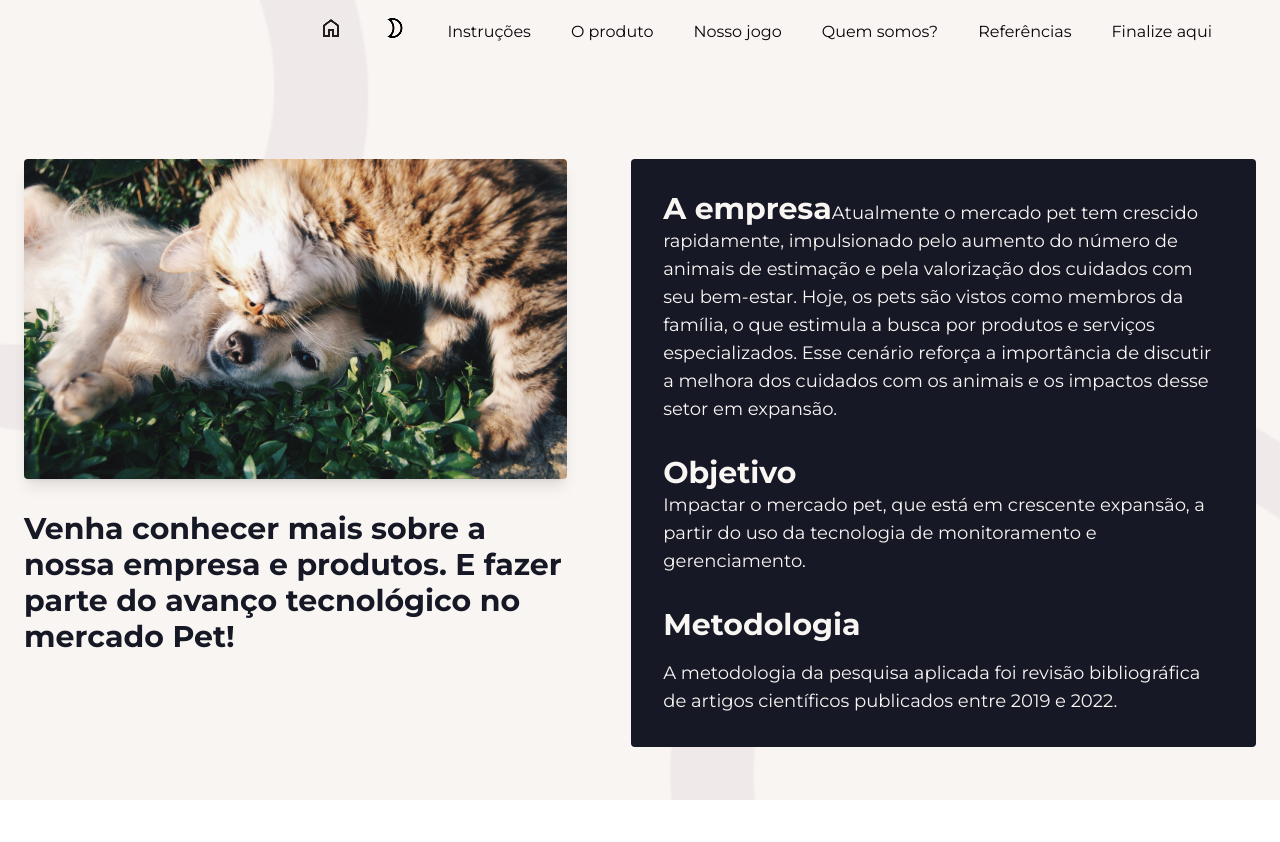
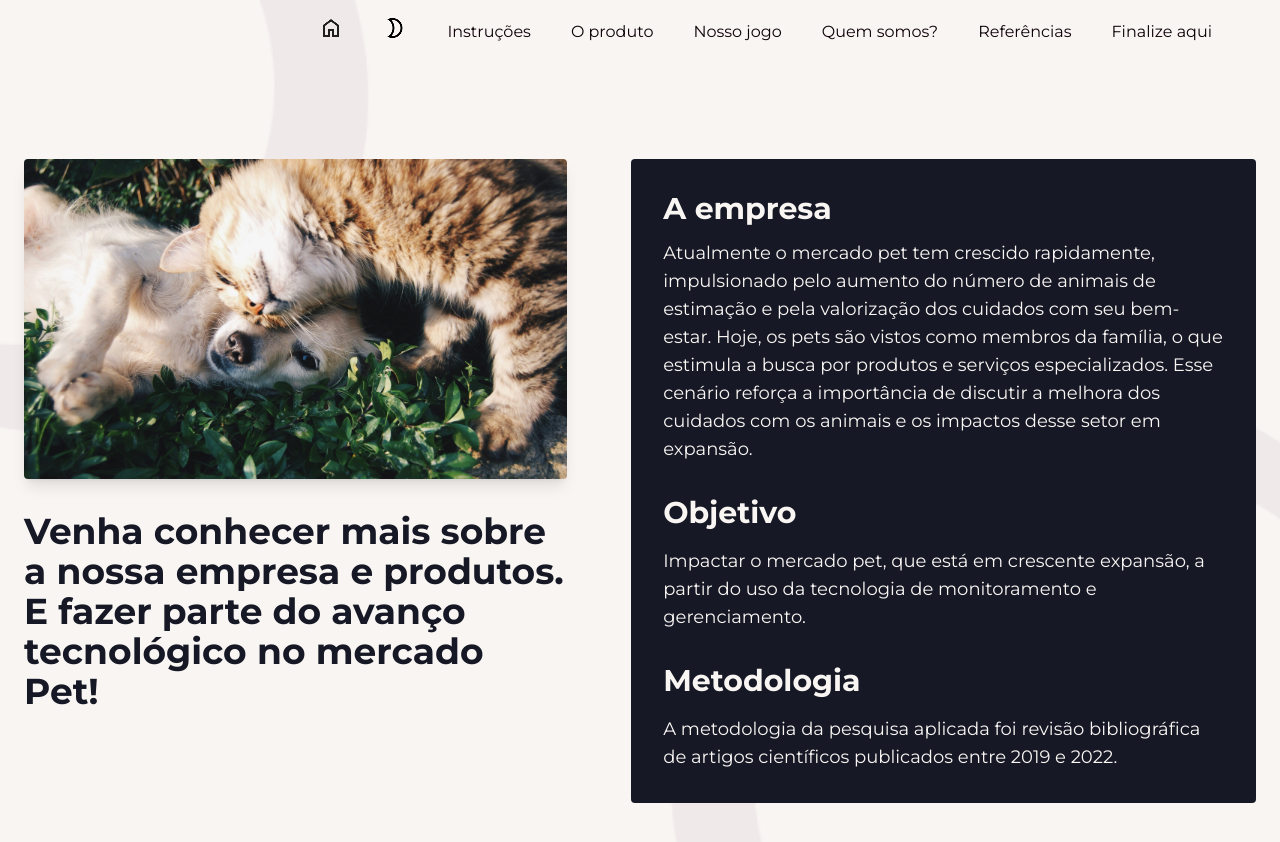
Before and after one commit to Anadulce57/myfeliscanis, a React (Vite) app: page / in a window 1280 px wide. Before the commit the page ends 800 px from the top, so only its background shows below. Built offline with nearby package versions, Linux system fonts and the light colour scheme; a web font is replaced by a local one.

Commit message:
Ajuste no home

```diff
--- a/src/components/Home/Home.jsx
+++ b/src/components/Home/Home.jsx
@@ -6,10 +6,9 @@ export default function Home() {
     <div className="min-h-screen">
       <Header />
 
-      <section className="flex flex-col lg:flex-row max-w-8xl mx-auto px-6 pt-24 py-10 gap-12 lg:gap-16 w-full items-start">
+      <section className="flex flex-col lg:flex-row max-w-8xl mx-auto px-6 pt-10 lg:pt-24 py-10 gap-12 lg:gap-16 w-full items-start">
 
         <div className="w-full lg:w-1/2 flex flex-col items-center lg:items-start">
-
 
           <img
             src={Imagem}
@@ -17,16 +16,16 @@ export default function Home() {
             className="w-full lg:max-w-none max-w-lg rounded-sm shadow-lg mb-8"
           />
 
-          <h1 className="text-4xl font-montserrat lg:text-3xl font-bold text-dark-blue text-center lg:text-left dark:text-off-white">
+          <h1 className="text-2xl sm:text-3xl lg:text-4xl font-montserrat font-bold text-dark-blue text-center lg:text-left dark:text-off-white">
             Venha conhecer mais sobre a nossa empresa e produtos. E fazer parte do avanço tecnológico no mercado Pet!
           </h1>
         </div>
 
-        <div className="w-full lg:w-[700px] bg-dark-blue text-off-white p-8 space-y-8 rounded-sm dark:bg-green">
-
+        {/* Bloco informativo – visível somente em telas grandes */}
+        <div className="hidden lg:block w-full lg:w-[700px] bg-dark-blue text-off-white p-8 space-y-8 rounded-sm dark:bg-green">
           <div>
-            <h1 className="text-3xl font-bold mb-3 font-montserrat hidden lg:inline">A empresa</h1>
-            <p className="text-off-white text-lg font-montserrat hidden lg:inline">
+            <h1 className="text-3xl font-bold mb-3 font-montserrat">A empresa</h1>
+            <p className="text-off-white text-lg font-montserrat">
               Atualmente o mercado pet tem crescido rapidamente, impulsionado pelo aumento do número de animais de
               estimação e pela valorização dos cuidados com seu bem-estar. Hoje, os pets são vistos como membros da
               família, o que estimula a busca por produtos e serviços especializados. Esse cenário reforça a importância
@@ -35,7 +34,7 @@ export default function Home() {
           </div>
 
           <div>
-            <h1 className="text-3xl font-bold mb-4 hidden lg:inline">Objetivo</h1>
+            <h1 className="text-3xl font-bold mb-4 font-montserrat">Objetivo</h1>
             <p className="text-off-white text-lg font-montserrat">
               Impactar o mercado pet, que está em crescente expansão, a partir do uso da tecnologia de monitoramento e
               gerenciamento.
@@ -43,7 +42,7 @@ export default function Home() {
           </div>
 
           <div>
-            <h1 className="text-3xl font-bold mb-4">Metodologia</h1>
+            <h1 className="text-3xl font-bold mb-4 font-montserrat">Metodologia</h1>
             <p className="text-off-white text-lg font-montserrat">
               A metodologia da pesquisa aplicada foi revisão bibliográfica de artigos científicos publicados entre 2019
               e 2022.
```
